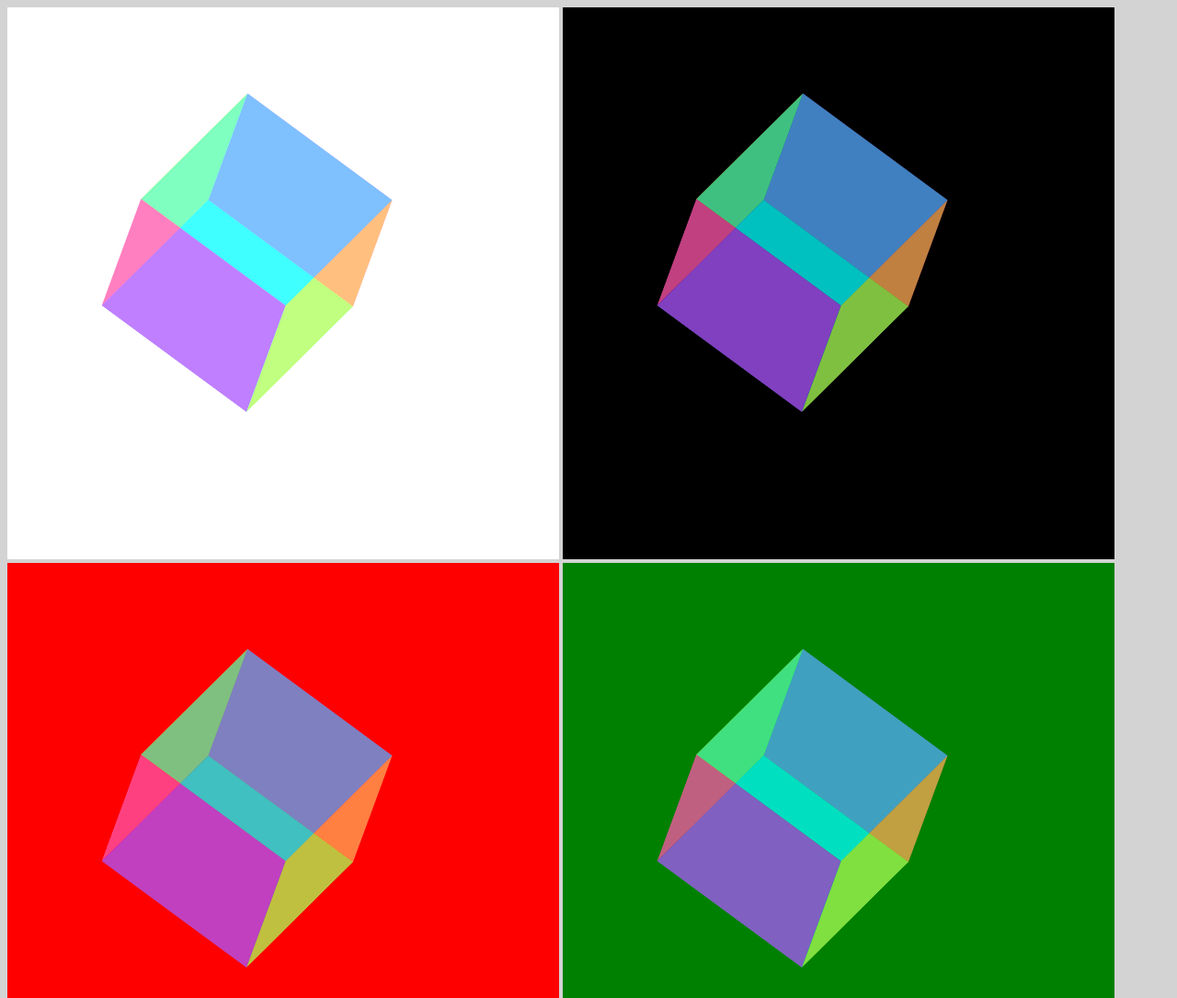
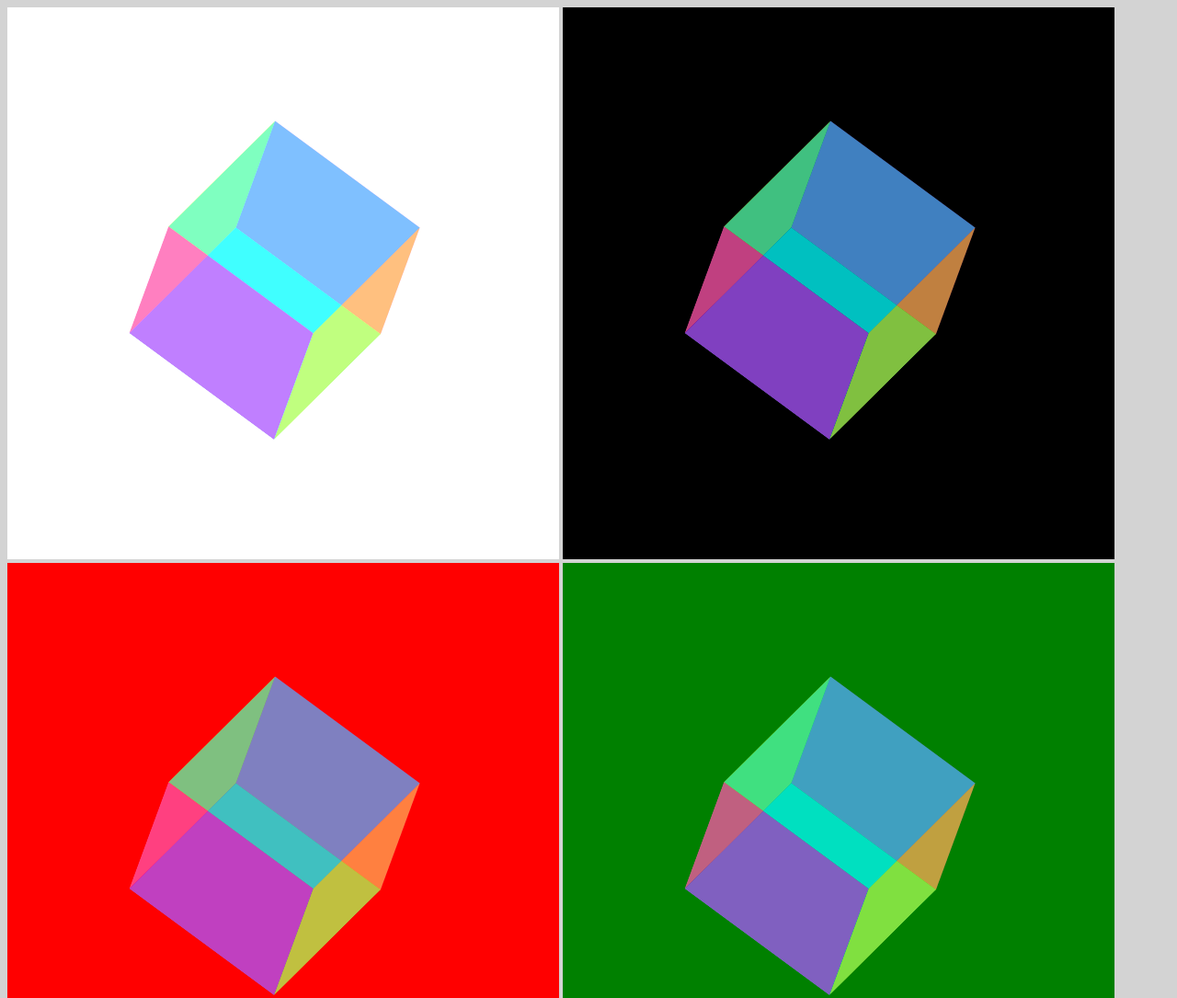
Before and after one commit to PsiKai/cmyk-cubes, a plain HTML site: page index.html in a window 1280 px wide. Shown: the top 1085 px of the page at 92% size. Drawn offline with Linux system fonts and the light colour scheme.

Commit message:
centers cuber

```diff
--- a/styles.css
+++ b/styles.css
@@ -42,10 +42,9 @@ body > div {
   transform-style: preserve-3d;
   width: 200px;
   height: 200px;
-  /* margin: 20rem auto 0; */
   position: relative;
-  top: 40%;
-  left: 10%;
+  top: 45%;
+  left: 15%;
   animation: rotate 5000ms ease-in-out alternate infinite;
   transform-origin: bottom right;
 }
```
